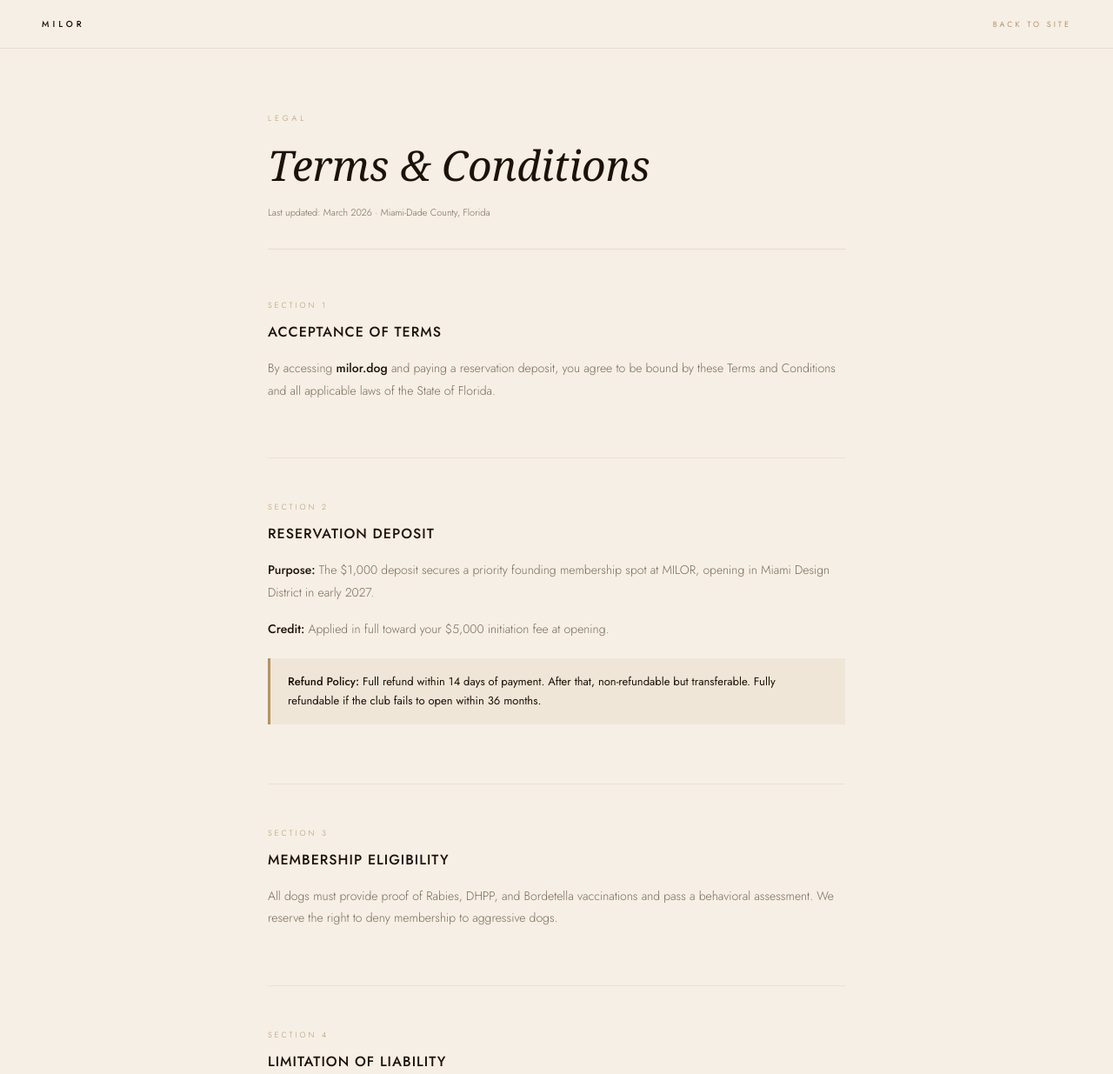
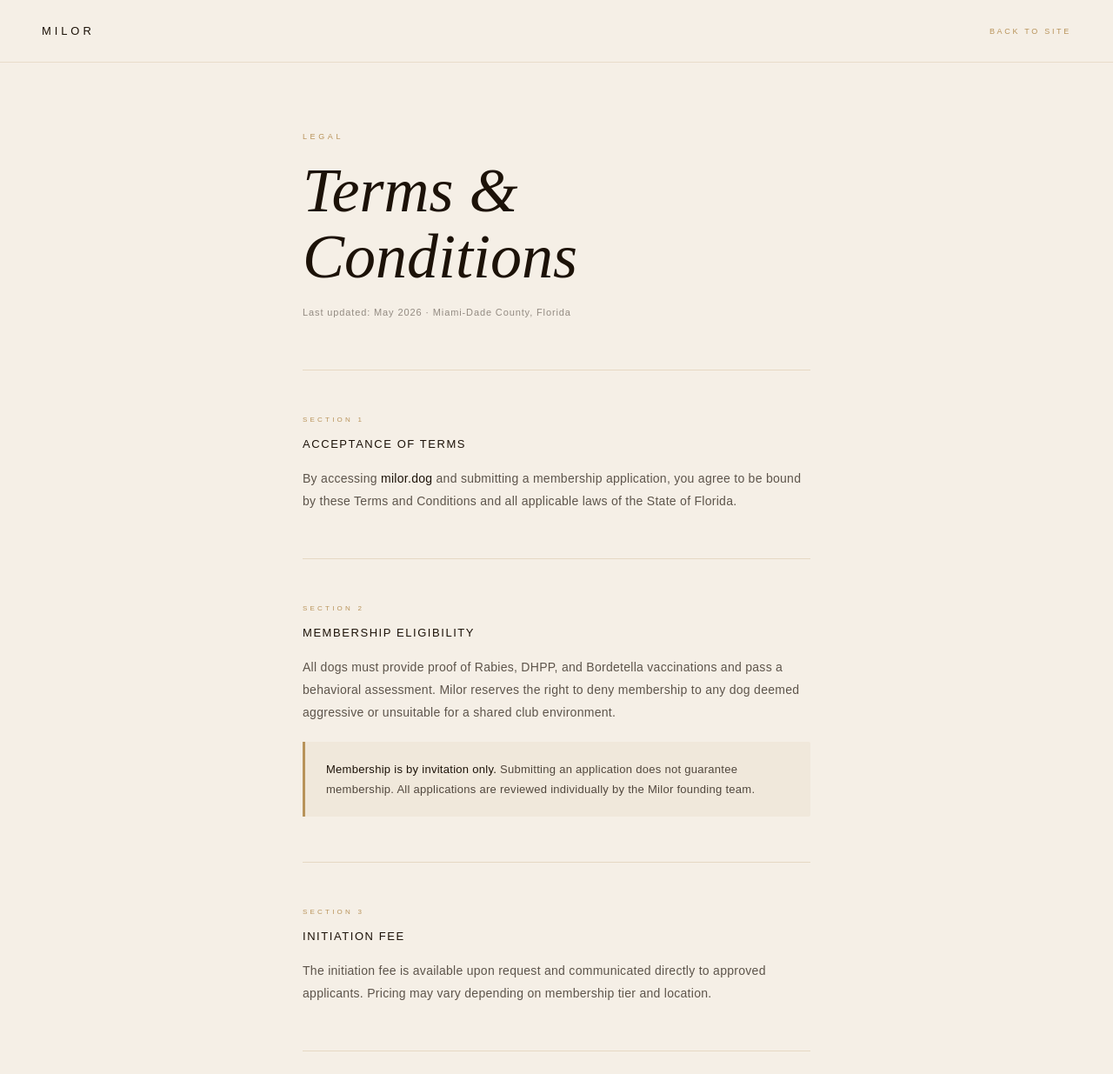
Before and after one commit to Milordog/Milor, a plain HTML site: page terms.html in a window 1280 px wide. Shown: the top 1235 px of the page at 87% size. Drawn offline with Linux system fonts and the light colour scheme.

Commit message:
terms.html

```diff
--- a/terms.html
+++ b/terms.html
@@ -1,71 +1,232 @@
 <!DOCTYPE html>
+
 <html lang="en">
 <head>
 <meta charset="UTF-8">
 <meta name="viewport" content="width=device-width, initial-scale=1.0">
-<title>Terms and Conditions - MILOR</title>
-<link href="https://fonts.googleapis.com/css2?family=Jost:wght@300;400;500&display=swap" rel="stylesheet">
+<title>Milor — Terms & Conditions</title>
+<link href="https://fonts.googleapis.com/css2?family=Cormorant+Garamond:ital,wght@0,300;0,400;0,600;1,300;1,400&family=Montserrat:wght@300;400;500&display=swap" rel="stylesheet">
 <style>
-* { margin:0; padding:0; box-sizing:border-box; }
-body { font-family:'Jost',sans-serif; background:#F5EFE6; color:#1C1208; }
-nav { display:flex; justify-content:space-between; align-items:center; padding:20px 48px; background:#F5EFE6; border-bottom:1px solid rgba(184,147,90,0.2); position:sticky; top:0; }
-.logo { font-size:10px; font-weight:500; letter-spacing:4px; color:#1C1208; }
-.back { font-size:9px; letter-spacing:3px; text-transform:uppercase; color:#B8935A; text-decoration:none; }
-.wrap { max-width:760px; margin:0 auto; padding:72px 48px 96px; }
-.tag { font-size:9px; letter-spacing:4px; text-transform:uppercase; color:#B8935A; margin-bottom:12px; }
-h1 { font-family:Georgia,serif; font-style:italic; font-size:48px; color:#1C1208; margin-bottom:12px; font-weight:normal; }
-.date { font-size:11px; color:#7A6A55; margin-bottom:56px; padding-bottom:32px; border-bottom:1px solid rgba(184,147,90,0.2); }
-.sec { margin-bottom:48px; padding-bottom:48px; border-bottom:1px solid rgba(184,147,90,0.15); }
-.num { font-size:9px; letter-spacing:3px; text-transform:uppercase; color:#B8935A; margin-bottom:10px; }
-h2 { font-size:16px; font-weight:500; letter-spacing:1px; color:#1C1208; margin-bottom:18px; text-transform:uppercase; }
-p { font-size:14px; font-weight:300; line-height:1.85; color:#7A6A55; margin-bottom:16px; }
-strong { font-weight:500; color:#1C1208; }
-.box { background:rgba(184,147,90,0.1); border-left:3px solid #B8935A; padding:16px 20px; margin:20px 0; font-size:13px; color:#1C1208; line-height:1.7; }
-footer { display:block; text-align:center; padding:32px; background:#1C1208; font-size:10px; letter-spacing:2px; text-transform:uppercase; color:rgba(245,239,230,0.4); }
+  *, *::before, *::after { box-sizing: border-box; margin: 0; padding: 0; }
+
+body {
+background: #F5EFE6;
+color: #1C1208;
+font-family: ‘Montserrat’, sans-serif;
+font-weight: 300;
+min-height: 100vh;
+}
+
+nav {
+display: flex;
+justify-content: space-between;
+align-items: center;
+padding: 28px 48px;
+border-bottom: 1px solid rgba(184,147,90,0.2);
+background: #F5EFE6;
+position: sticky;
+top: 0;
+z-index: 10;
+}
+
+.nav-logo {
+font-family: ‘Montserrat’, sans-serif;
+font-size: 13px;
+font-weight: 500;
+letter-spacing: 0.3em;
+color: #1C1208;
+text-decoration: none;
+}
+
+.nav-back {
+font-size: 9px;
+letter-spacing: 0.3em;
+text-transform: uppercase;
+color: #B8935A;
+text-decoration: none;
+}
+
+.nav-back:hover { text-decoration: underline; }
+
+.container {
+max-width: 680px;
+margin: 0 auto;
+padding: 80px 48px 120px;
+}
+
+.hero-label {
+font-size: 9px;
+letter-spacing: 0.4em;
+text-transform: uppercase;
+color: #B8935A;
+margin-bottom: 20px;
+}
+
+.hero-title {
+font-family: ‘Cormorant Garamond’, serif;
+font-size: clamp(48px, 8vw, 72px);
+font-weight: 300;
+font-style: italic;
+line-height: 1.05;
+color: #1C1208;
+margin-bottom: 20px;
+}
+
+.hero-meta {
+font-size: 11px;
+color: rgba(28,18,8,0.45);
+letter-spacing: 0.08em;
+margin-bottom: 60px;
+}
+
+.divider {
+border: none;
+border-top: 1px solid rgba(184,147,90,0.25);
+margin: 52px 0;
+}
+
+.section-label {
+font-size: 8px;
+letter-spacing: 0.4em;
+text-transform: uppercase;
+color: #B8935A;
+margin-bottom: 16px;
+}
+
+.section-title {
+font-size: 13px;
+font-weight: 500;
+letter-spacing: 0.12em;
+text-transform: uppercase;
+color: #1C1208;
+margin-bottom: 20px;
+}
+
+.section-body {
+font-size: 14px;
+line-height: 1.85;
+color: rgba(28,18,8,0.7);
+letter-spacing: 0.02em;
+}
+
+.section-body strong {
+color: #1C1208;
+font-weight: 500;
+}
+
+.highlight {
+background: rgba(184,147,90,0.08);
+border-left: 3px solid #B8935A;
+padding: 20px 24px;
+margin-top: 20px;
+border-radius: 0 2px 2px 0;
+}
+
+.highlight p {
+font-size: 13px;
+line-height: 1.8;
+color: rgba(28,18,8,0.75);
+}
+
+footer {
+background: #1C1208;
+color: rgba(245,239,230,0.45);
+text-align: center;
+padding: 32px 48px;
+font-size: 9px;
+letter-spacing: 0.25em;
+text-transform: uppercase;
+line-height: 1.8;
+}
+
+@media (max-width: 600px) {
+nav { padding: 20px 24px; }
+.container { padding: 52px 24px 80px; }
+}
 </style>
+
 </head>
 <body>
+
 <nav>
-  <span class="logo">MILOR</span>
-  <a href="https://milordog.github.io/Milor" class="back">Back to site</a>
+  <a href="/index.html" class="nav-logo">MILOR</a>
+  <a href="/index.html" class="nav-back">Back to Site</a>
 </nav>
-<div class="wrap">
-  <p class="tag">Legal</p>
-  <h1>Terms &amp; Conditions</h1>
-  <p class="date">Last updated: March 2026 · Miami-Dade County, Florida</p>
-  <div class="sec">
-    <p class="num">Section 1</p>
-    <h2>Acceptance of Terms</h2>
-    <p>By accessing <strong>milor.dog</strong> and paying a reservation deposit, you agree to be bound by these Terms and Conditions and all applicable laws of the State of Florida.</p>
+
+<div class="container">
+
+  <p class="hero-label">Legal</p>
+  <h1 class="hero-title">Terms &<br>Conditions</h1>
+  <p class="hero-meta">Last updated: May 2026 · Miami-Dade County, Florida</p>
+
+  <hr class="divider">
+
+  <!-- SECTION 1 -->
+
+  <p class="section-label">Section 1</p>
+  <h2 class="section-title">Acceptance of Terms</h2>
+  <div class="section-body">
+    <p>By accessing <strong>milor.dog</strong> and submitting a membership application, you agree to be bound by these Terms and Conditions and all applicable laws of the State of Florida.</p>
   </div>
-  <div class="sec">
-    <p class="num">Section 2</p>
-    <h2>Reservation Deposit</h2>
-    <p><strong>Purpose:</strong> The $1,000 deposit secures a priority founding membership spot at MILOR, opening in Miami Design District in early 2027.</p>
-    <p><strong>Credit:</strong> Applied in full toward your $5,000 initiation fee at opening.</p>
-    <div class="box"><strong>Refund Policy:</strong> Full refund within 14 days of payment. After that, non-refundable but transferable. Fully refundable if the club fails to open within 36 months.</div>
+
+  <hr class="divider">
+
+  <!-- SECTION 2 -->
+
+  <p class="section-label">Section 2</p>
+  <h2 class="section-title">Membership Eligibility</h2>
+  <div class="section-body">
+    <p>All dogs must provide proof of Rabies, DHPP, and Bordetella vaccinations and pass a behavioral assessment. Milor reserves the right to deny membership to any dog deemed aggressive or unsuitable for a shared club environment.</p>
+    <div class="highlight">
+      <p><strong>Membership is by invitation only.</strong> Submitting an application does not guarantee membership. All applications are reviewed individually by the Milor founding team.</p>
+    </div>
   </div>
-  <div class="sec">
-    <p class="num">Section 3</p>
-    <h2>Membership Eligibility</h2>
-    <p>All dogs must provide proof of Rabies, DHPP, and Bordetella vaccinations and pass a behavioral assessment. We reserve the right to deny membership to aggressive dogs.</p>
+
+  <hr class="divider">
+
+  <!-- SECTION 3 -->
+
+  <p class="section-label">Section 3</p>
+  <h2 class="section-title">Initiation Fee</h2>
+  <div class="section-body">
+    <p>The initiation fee is available upon request and communicated directly to approved applicants. Pricing may vary depending on membership tier and location.</p>
   </div>
-  <div class="sec">
-    <p class="num">Section 4</p>
-    <h2>Limitation of Liability</h2>
-    <p>You voluntarily assume all risks of off-leash socialization. You release MILOR and JCN Technologies from liability for injuries or damages, except in cases of gross negligence under Florida law.</p>
+
+  <hr class="divider">
+
+  <!-- SECTION 4 -->
+
+  <p class="section-label">Section 4</p>
+  <h2 class="section-title">Limitation of Liability</h2>
+  <div class="section-body">
+    <p>You voluntarily assume all risks of off-leash socialization. You release MILOR and JCN Technologies LLC from liability for injuries or damages, except in cases of gross negligence under Florida law.</p>
   </div>
-  <div class="sec">
-    <p class="num">Section 5</p>
-    <h2>Privacy</h2>
-    <p>Your data is used solely for membership management and will not be sold to third parties.</p>
+
+  <hr class="divider">
+
+  <!-- SECTION 5 -->
+
+  <p class="section-label">Section 5</p>
+  <h2 class="section-title">Privacy</h2>
+  <div class="section-body">
+    <p>Your data is used solely for membership management and will not be sold to third parties. By submitting your application, you consent to being contacted by the Milor team regarding your candidacy.</p>
   </div>
-  <div class="sec">
-    <p class="num">Section 6</p>
-    <h2>Governing Law</h2>
-    <p>Governed by Florida law. Disputes resolved in Miami-Dade County courts. Contact: contact@milor.dog</p>
+
+  <hr class="divider">
+
+  <!-- SECTION 6 -->
+
+  <p class="section-label">Section 6</p>
+  <h2 class="section-title">Governing Law</h2>
+  <div class="section-body">
+    <p>Governed by Florida law. Disputes resolved in Miami-Dade County courts. Contact: <strong>contact@milor.dog</strong></p>
   </div>
+
 </div>
-<footer>2026 MILOR · Members Only. Dogs First. · Miami Design District, FL 33137</footer>
+
+<footer>
+  2026 MILOR · Members Only. Dogs First. · Miami Design District, FL 33137
+</footer>
+
 </body>
 </html>
```
